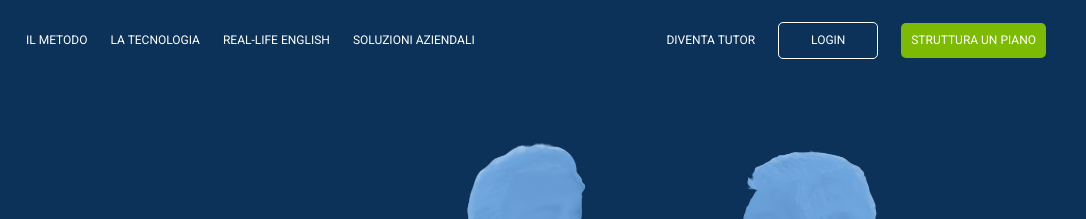
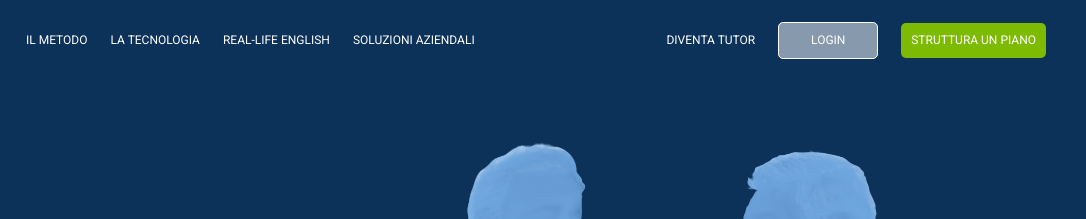
Before and after one commit to nicolainve/htmlcss-fluentify, a plain HTML site: page index.html in a window 1280 px wide. In both pictures the pointer is over the link "LOGIN". Shown: the top 219 px of the page, 194-1280 px from the left. Drawn offline with Linux system fonts and the light colour scheme.

Commit message:
hover button

```diff
--- a/css/style.css
+++ b/css/style.css
@@ -107,6 +107,14 @@ h3 {
   border-radius: 5px;
   background: #7cbb02;
   color: #fff;
+}
+
+.btn:hover {
+  background: rgba(124, 187, 2, 0.5);
+}
+
+.btn-inherit:hover {
+  background: rgba(255, 255, 255, 0.5);
 }
 
 .btn-inherit {
```
